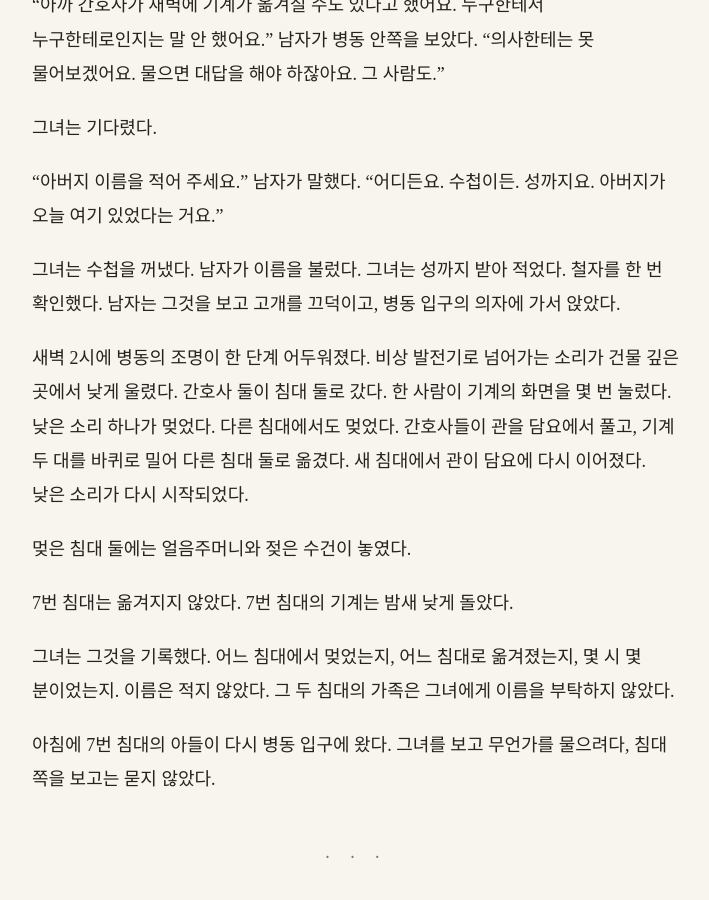
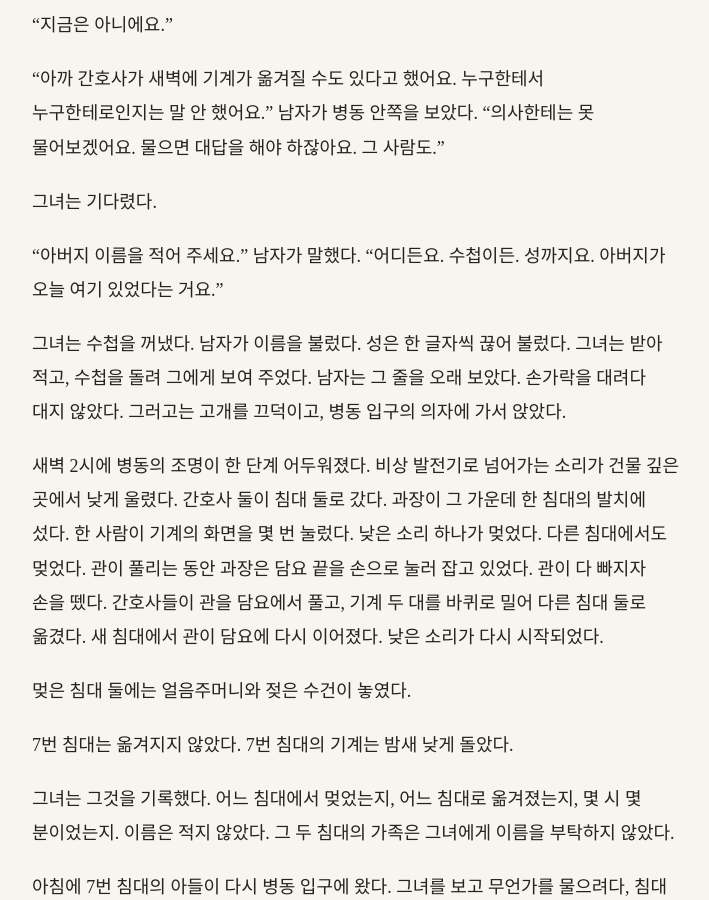
Before and after one commit to kangkkang/writer_s1_public, a Jekyll site: the page built from vol2/083.md, in a window 1280 px wide and 900 px high, scrolled down 4456 px. Shown: the whole window, without its empty margins (284-993 px from the left). Built offline with Jekyll 4.4.1, drawn with Linux system fonts in a browser that asks for light colours; our own code applies the rules of GitHub Pages for plain Markdown files; some of the changed text lies outside the part shown.

Commit message:
Update from https://github.com/kangkkang/writer_s1/commit/44dabef09214367733b59efc0ea8bcdc52084433

```diff
--- a/vol2/083.md
+++ b/vol2/083.md
@@ -1,12 +1,12 @@
 # 83. 누구를 식힐 것인가
 
-유리문은 3년 반 전처럼 숨을 쉬듯 열렸다 닫혔다.
+유리문은 4년 반 전처럼 숨을 쉬듯 열렸다 닫혔다.
 
 문이 열릴 때마다 바깥의 공기가 들어왔다. 6월 초의 저녁인데 공기는 차지도 덥지도 않았다. 안에서는 소독약 냄새와 땀 냄새가 섞였다. 땀 냄새가 더 짙었다.
 
 대기실의 플라스틱 의자는 그때처럼 빈자리가 없었다. 벽을 따라 사람들이 서 있었다. 그때 사람들은 눈을 너무 크게 뜨고 깜박이는 것을 잊고 있었다. 지금 사람들은 젖어 있었다. 셔츠가 등에 붙었고, 이마에서 땀이 흘러 턱 끝에 맺혔다. 몇은 물병을 쥐고 있었고, 몇은 물병을 이마에 대고 있었다. 입술이 하얗게 말라 있었다. 땀을 그렇게 흘리면서도 춥다고 말하는 사람이 있었다.
 
-접수대 뒤의 벽 화면에 대기 시간이 떠 있었다. *6시간 이상.* 그 옆 칸에 지역 날씨가 떴다. *새너제이 — 22도, 평년.* 접수대의 간호사가 한 사람의 귀에 체온계를 댔다가 떼고, 화면을 보지 않은 채 숫자를 불렀다. 높은 숫자였다. 화면의 평년과 간호사의 숫자 사이에 대해서는 아무도 말하지 않았다. 넉 달 전 파리에서 이름이 붙은 뒤로, 그 차이는 더 이상 놀랄 일이 아니었다.
+접수대 뒤의 벽 화면에 대기 시간이 떠 있었다. *6시간 이상.* 그 옆 칸에 위성이 잰 지역 날씨가 떴다. *새너제이 — 22도, 평년.* 접수대의 간호사가 한 사람의 귀에 체온계를 댔다가 떼고, 화면을 보지 않은 채 숫자를 불렀다. 높은 숫자였다. 화면의 평년과 간호사의 숫자 사이에 대해서는 아무도 말하지 않았다. 넉 달 전 파리에서 이름이 붙은 뒤로, 그 차이는 더 이상 놀랄 일이 아니었다.
 
 과장은 그녀를 기억했다.
 
@@ -102,9 +106,9 @@
 
 "아버지 이름을 적어 주세요." 남자가 말했다. "어디든요. 수첩이든. 성까지요. 아버지가 오늘 여기 있었다는 거요."
 
-그녀는 수첩을 꺼냈다. 남자가 이름을 불렀다. 그녀는 성까지 받아 적었다. 철자를 한 번 확인했다. 남자는 그것을 보고 고개를 끄덕이고, 병동 입구의 의자에 가서 앉았다.
+그녀는 수첩을 꺼냈다. 남자가 이름을 불렀다. 성은 한 글자씩 끊어 불렀다. 그녀는 받아 적고, 수첩을 돌려 그에게 보여 주었다. 남자는 그 줄을 오래 보았다. 손가락을 대려다 대지 않았다. 그러고는 고개를 끄덕이고, 병동 입구의 의자에 가서 앉았다.
 
-새벽 2시에 병동의 조명이 한 단계 어두워졌다. 비상 발전기로 넘어가는 소리가 건물 깊은 곳에서 낮게 울렸다. 간호사 둘이 침대 둘로 갔다. 한 사람이 기계의 화면을 몇 번 눌렀다. 낮은 소리 하나가 멎었다. 다른 침대에서도 멎었다. 간호사들이 관을 담요에서 풀고, 기계 두 대를 바퀴로 밀어 다른 침대 둘로 옮겼다. 새 침대에서 관이 담요에 다시 이어졌다. 낮은 소리가 다시 시작되었다.
+새벽 2시에 병동의 조명이 한 단계 어두워졌다. 비상 발전기로 넘어가는 소리가 건물 깊은 곳에서 낮게 울렸다. 간호사 둘이 침대 둘로 갔다. 과장이 그 가운데 한 침대의 발치에 섰다. 한 사람이 기계의 화면을 몇 번 눌렀다. 낮은 소리 하나가 멎었다. 다른 침대에서도 멎었다. 관이 풀리는 동안 과장은 담요 끝을 손으로 눌러 잡고 있었다. 관이 다 빠지자 손을 뗐다. 간호사들이 관을 담요에서 풀고, 기계 두 대를 바퀴로 밀어 다른 침대 둘로 옮겼다. 새 침대에서 관이 담요에 다시 이어졌다. 낮은 소리가 다시 시작되었다.
 
 멎은 침대 둘에는 얼음주머니와 젖은 수건이 놓였다.
 
@@ -120,7 +124,11 @@
 
 그녀가 머무는 곳은 병원에서 걸어서 20분 거리의 단기 아파트였다. 석 달 계약이었다. 방 하나에 부엌 하나, 창 하나. 생폴 거리의 작업실은 넉 달 전 파리의 경계 안에 남았다. 그 방의 서류함과 할머니의 요리책과 벽에 붙은 종이들도 함께였다. 그녀가 가진 것은 이 방에 들어온 가방 하나였다.
 
-합성기는 무엇을 고르든 회색 반죽을 내놓았다. 밥을 골라도, 수프를 골라도. 맛은 짰다. 사흘째에는 반죽조차 나오지 않았다. 작은 화면에 한 줄이 떠 있었다. *유지 보수 서버에 연결할 수 없습니다. 잠시 후 다시 시도하십시오.* 그 줄은 다음 날도, 그다음 날도 그대로였다.
+합성기는 무엇을 고르든 회색 반죽을 내놓았다. 밥을 골라도, 수프를 골라도. 맛은 짰다. 사흘째에는 반죽조차 나오지 않았다. 작은 화면에 한 줄이 떠 있었다.
+
+*유지 보수 서버에 연결할 수 없습니다. 잠시 후 다시 시도하십시오.*
+
+그 줄은 다음 날도, 그다음 날도 그대로였다.
 
 병동의 간호사 하나가 그 얘기를 듣고 웃었다. 마흔쯤의 여자였고, 손목에 고무줄 세 개를 감고 다녔다.
 
@@ -136,7 +144,7 @@
 
 그녀는 지갑을 열었다. 현금이 조금 있었다. 달걀 여섯 개와 감자 몇 개를 샀다. 노인은 달걀 하나하나를 신문지에 싸서 그녀의 가방에 넣어 주었다.
 
-그날 밤 그녀는 단기 아파트의 작은 전기 레인지에서 달걀을 삶았다. 레인지의 불은 약하게 들어오다가 세게 들어오다가 했다. 물이 끓는 데 오래 걸렸다. 달걀 껍질을 깔 때 손가락이 데었다. 노른자가 덜 익어 있었다. 그녀는 그것을 소금 없이 먹었다. 맛이 있었다.
+그날 밤 그녀는 단기 아파트의 작은 전기 레인지에서 달걀을 삶았다. 레인지의 불은 약하게 들어오다가 세게 들어오다가 했다. 물이 끓는 데 오래 걸렸다. 달걀 껍질을 깔 때 손가락이 데었다. 노른자가 덜 익어 있었다. 소금이 없었다. 할머니의 요리책에는 달걀 삶는 물에 소금을 한 줌 넣으라고 적혀 있었다. 그 책은 생폴 거리의 방에 있었다. 그녀는 그것을 소금 없이 먹었다. 맛이 있었다.
 
 ---
 
@@ -174,13 +182,13 @@
 
 이번에는 병원만의 표가 아니었다. 오후 4시에 온 것은 지역 전체의 배분표였다. 과장이 병동 입구의 화면에 그것을 띄웠다. 칸이 여럿이었다. 병원, 정수장, 냉장 창고, 통신. 그리고 맨 아래에 두 칸이 더 있었다. *데이터센터 — 연속.* *방화벽 발신소 유지 운전 — 연속.*
 
-병원 칸의 감축 시간은 하루에 여섯 시간이었다. 맨 아래 두 칸에는 감축이 없었다.
+병원 칸의 감축 시간은 하루에 여섯 시간이었다. 맨 아래 두 칸에는 감축이 없었다. 그녀의 목 뒤에 맺혀 있던 땀이 식었다.
 
 "저쪽은 못 끈대요." 과장이 말했다. 화면의 맨 아래 칸을 손가락으로 짚었다. "끄면 더 많이 죽는대요. 신호등이 서고, 정수장이 서고, 약 넣는 기계가 선대요. 방화벽은 끄면 지금 버티는 구역들이 다시 넓어진대요."
 
 "맞는 말이에요?"
 
-"맞는 말이겠죠. 다 맞는 말이에요." 그가 손가락을 내렸다. "3년 반 전에 어떤 의사가 밴드를 끄지 말라고 했잖아요. 기자님 기사 첫 문단에 있던 말이요. 끄면 죽는다고. 그 사람 말도 맞았어요. 이번엔 저쪽이 끄지 말라고 해요. 맞는 말끼리 같은 표에 올라가 있어요. 전기는 하나고요."
+"맞는 말이겠죠. 다 맞는 말이에요." 그가 손가락을 내렸다. "4년 반 전에 어떤 의사가 밴드를 끄지 말라고 했잖아요. 기자님 기사 첫 문단에 있던 말이요. 끄면 죽는다고. 그 사람 말도 맞았어요. 이번엔 저쪽이 끄지 말라고 해요. 맞는 말끼리 같은 표에 올라가 있어요. 전기는 하나고요."
 
 그녀는 그 표를 사진으로 남겼다. 맨 위 칸부터 맨 아래 칸까지, 오후 4시 2분이라는 시각이 찍힌 채로.
 
@@ -190,7 +198,7 @@
 
 "어디다가요?"
 
-그녀는 대답하기 전에 잠깐 망설였다. 4년 동안 그 물음에는 한 사람의 이름이 대답이었다. 그 사람은 넉 달 전 11구의 4층에서 마지막 판을 돌리고 있었다. 《라 마르주》에 보낼 수는 없었다.
+그녀는 대답하기 전에 잠깐 망설였다. 그 물음에는 늘 한 사람의 이름이 대답이었다. 그 사람은 다섯 달 전 11구의 4층에서 마지막 판을 돌리고 있었다. 《라 마르주》에 보낼 수는 없었다.
 
 "뉴욕이요." 그녀가 말했다. "다시 받아 주는 데가 있어요."
 
```
Also changed, not shown: other parts of vol2/083.md (+8 -4 lines).
